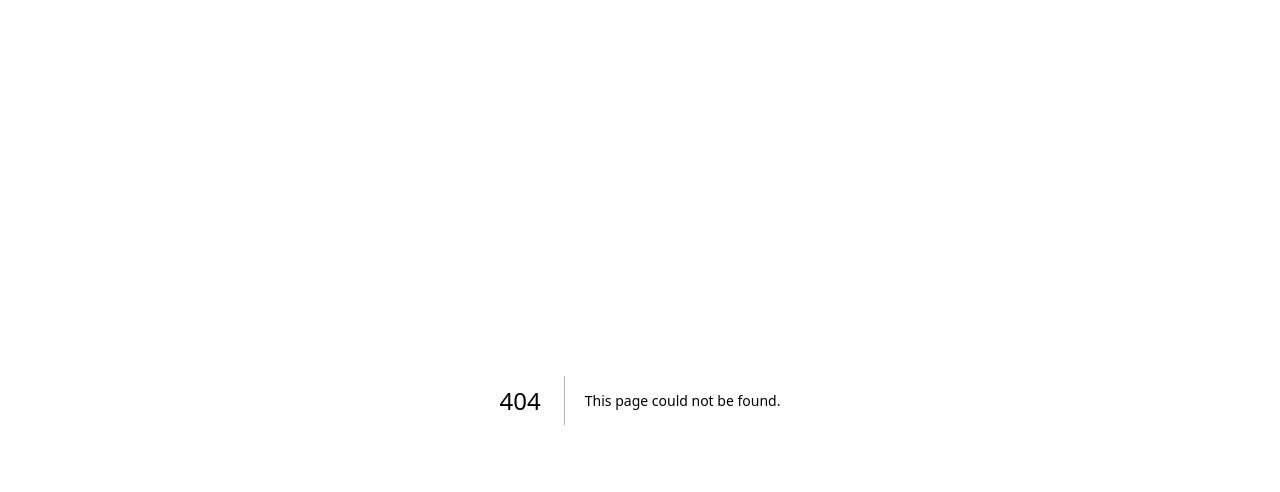
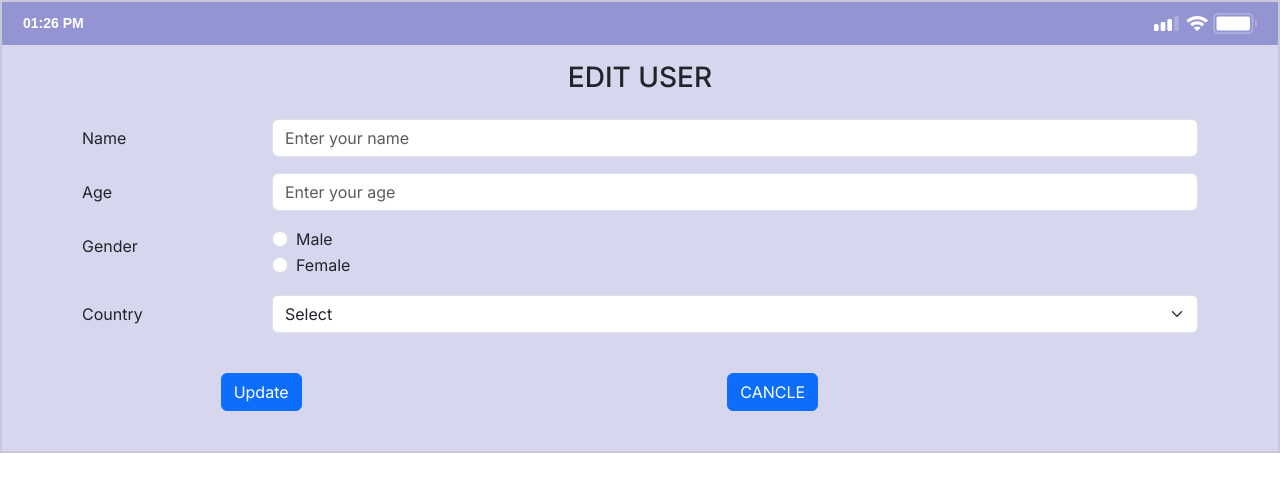
Before and after one commit to Smitasatav/figma, a Next.js app: page /Edit-User/1 in a window 1280 px wide. Before the commit this address had no page. Shown: the top 492 px of the page. Built offline with nearby package versions, Linux system fonts and the light colour scheme; no server answers.

Commit message:
Edit user page made

```diff
--- /dev/null
+++ b/src/app/Edit-User/[id]/page.tsx
@@ -0,0 +1,38 @@
+"use client";
+import Form from "@/components/form";
+import Navbar from "@/components/navbar";
+import axios from "@/components/api";
+import { useParams } from "next/navigation";
+import { useRouter } from "next/navigation";
+import { taskDef } from "@/components/types";
+import { useEffect, useState } from "react";
+
+export default function editUser(){
+    const [user, setUser] = useState<taskDef>({
+        name: "",
+        age: "",
+        gender: "",
+        country: "",
+      });
+      let { id } = useParams();
+      const router = useRouter();
+
+      let getData = async () => {
+        let res = await axios.get(`/users/${id}`);
+        setUser(res.data);
+      };
+
+    let save = async (user: taskDef) => {
+        await axios.put(`/users/${id}`, user);
+        router.push("/");
+      };
+      useEffect(() => {
+        getData();
+      }, [id]);
+    return(
+        <main>
+            <Navbar/>
+            <Form submitBtnLable="Update" action="EDIT USER" onSave={save} user={user}/>
+        </main>
+    )
+}
--- a/src/app/add_task/page.tsx
+++ b/src/app/add_task/page.tsx
@@ -20,8 +20,8 @@ export default function AddTask(){
       };
     return(
         <main>
-            <Navbar title="Add Task" backBtn={true}/>
-            <Form submitBtnLable="ADD" onSave={save}/>
+            <Navbar/>
+            <Form submitBtnLable="ADD" action="ADD USER" onSave={save}/>
         </main>
     )
 }
--- a/src/app/globals.css
+++ b/src/app/globals.css
@@ -184,6 +184,13 @@
   cursor: pointer;
 }
 
+.table{
+  text-align: center;
+}
+/* body{
+  background-color: #d6d7ef;
+} */
+
 #todo-form {
   display: none;
 }
--- a/src/app/page.tsx
+++ b/src/app/page.tsx
@@ -7,7 +7,7 @@ import AddTask from "./add_task/page";
 export default function Home() {
   return (
     <main>
-    <Navbar title="Users Portal" rightIcon="calender"/>
+    <Navbar />
     <Table/>
     </main>
   );
--- a/src/components/form/index.tsx
+++ b/src/components/form/index.tsx
@@ -1,33 +1,45 @@
 "use client";
-import React, { useState } from "react";
+import React, { useEffect, useState } from "react";
 import Link from "next/link";
 import { taskDef } from "@/components/types";
 import Spinner from "@/components/Spinner";
 
 interface props {
   submitBtnLable: string;
+  action: string;
+  user?: taskDef;
   onSave: (user: taskDef) => void;
 }
 
-export default function Form({ submitBtnLable,onSave }: props) {
+export default function Form({ submitBtnLable, onSave, user, action }: props) {
   const [name, setName] = useState("");
   const [age, setAge] = useState("");
   const [gender, setGender] = useState("");
   const [country, setCountry] = useState("");
-  const [loading,setLoading]=useState(false);
+  const [loading, setLoading] = useState(false);
 
   const save = (event: React.SyntheticEvent) => {
-    let user:taskDef = { name, age,gender,country};
+    let user: taskDef = { name, age, gender, country };
     event.preventDefault();
     // console.log(user)
     onSave(user);
   };
 
+  useEffect(() => {
+    if (user) {
+      setName(user.name);
+      setAge(user.age);
+      setGender(user.gender);
+      setCountry(user.country);
+    }
+  }, [user]);
 
   return (
     <main>
       <div className="container my-3">
-        {!loading && <form onSubmit={save}>
+          <h3 className="text-center">{action}</h3>
+        {!loading && (
+          <form onSubmit={save} className="mt-4">
             <div className="row mb-3">
               <label className="col-sm-2 col-form-label">Name</label>
               <div className="col-sm-10">
@@ -39,6 +51,7 @@ export default function Form({ submitBtnLable,onSave }: props) {
                   // id="inputEmail3"
                   placeholder="Enter your name"
                   onChange={(event) => setName(event.currentTarget.value)}
+                  value={name}
                 />
               </div>
             </div>
@@ -53,6 +66,7 @@ export default function Form({ submitBtnLable,onSave }: props) {
                   // id="inputPassword3"
                   placeholder="Enter your age"
                   onChange={(event) => setAge(event.currentTarget.value)}
+                  value={age}
                 />
               </div>
             </div>
@@ -104,10 +118,10 @@ export default function Form({ submitBtnLable,onSave }: props) {
                   className="form-select"
                   name="country"
                   required
-                // value={country}
+                  value={country}
                   onChange={(event) => setCountry(event.currentTarget.value)}
                 >
-                <option selected="">Select</option>
+                  <option>Select</option>
                   <option>Australia</option>
                   <option>Bhutan</option>
                   <option>Canada</option>
@@ -131,9 +145,10 @@ export default function Form({ submitBtnLable,onSave }: props) {
                 </Link>
               </div>
             </div>
-        </form>}
+          </form>
+        )}
       </div>
-      {loading && <Spinner/>}
+      {loading && <Spinner />}
     </main>
   );
 }
--- a/src/components/navbar/style.css
+++ b/src/components/navbar/style.css
@@ -1,6 +1,6 @@
 .background-container {
-  width: 414px;
-  height: 681px;
+  /* width: 414px;
+  height: 681px; */
   border: 2px solid #c8c7db;
   display: flex;
   flex-direction: column;
--- a/src/components/table/index.tsx
+++ b/src/components/table/index.tsx
@@ -31,14 +31,14 @@ export default function Table() {
   return (
     <main>
       <div className="container">
-        <h5 className="text-center mt-2"> Population List </h5>
+        <h5 className="text-center mt-2 "> Population List </h5>
         {/* {loading && <Spinner/>} */}
         <Link href="/add_task">
           <button className=" btn btn-primary " type="submit">
             Create
           </button>
         </Link>
-        <table className="table mt-3">
+        <table className="table mt-3 ">
           <thead>
             <tr>
               <th scope="col">#ID</th>
@@ -60,7 +60,7 @@ export default function Table() {
                   <td>{user.gender}</td>
                   <td>{user.country}</td>
                   <td>
-                    <Link href="/Edit-User">
+                    <Link href={`/Edit-User/${user._uuid}`}>
                       <img src="./icons/pencil.svg" />
                     </Link>
                   </td>
```
Lines whose indentation alone changed are shown as unchanged.
